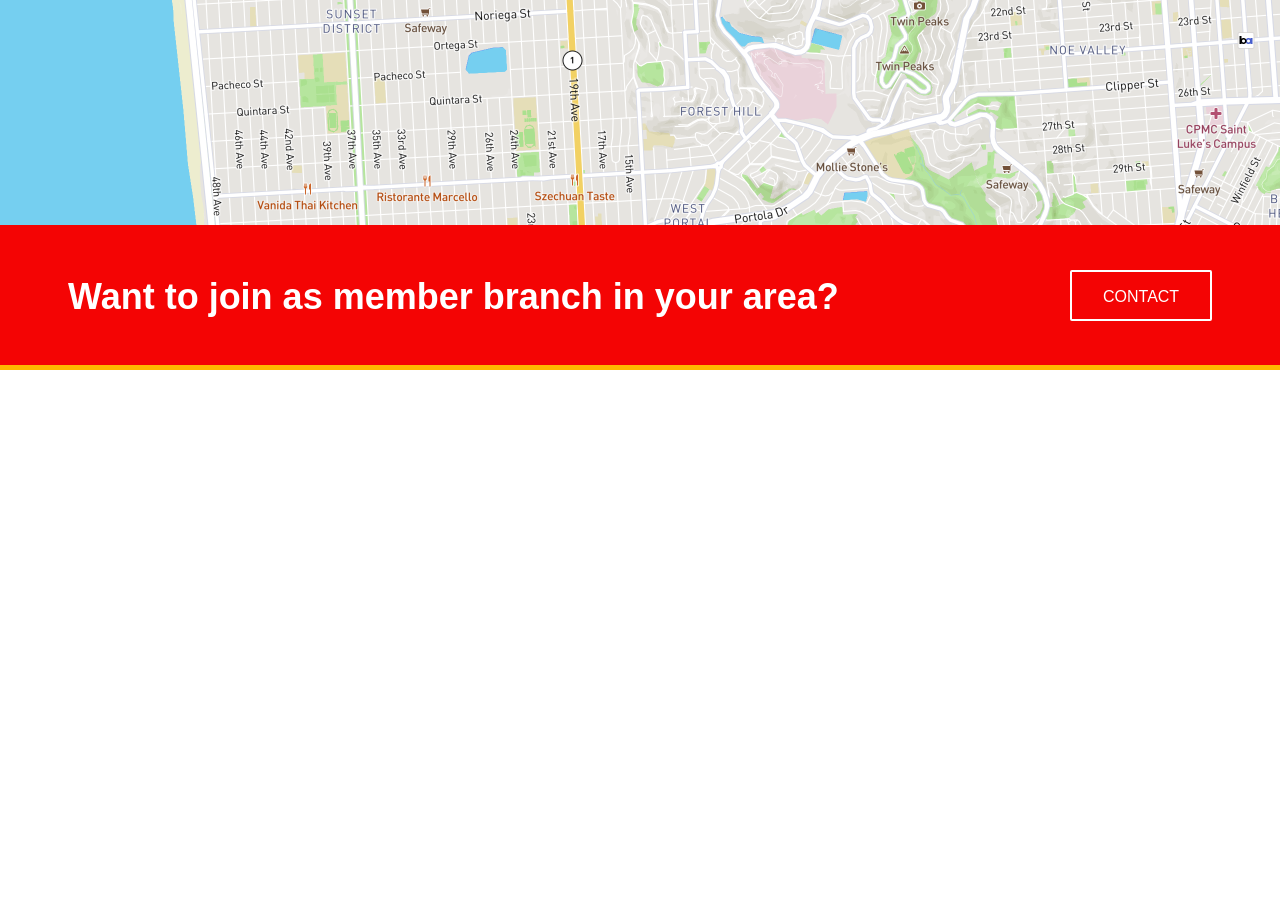
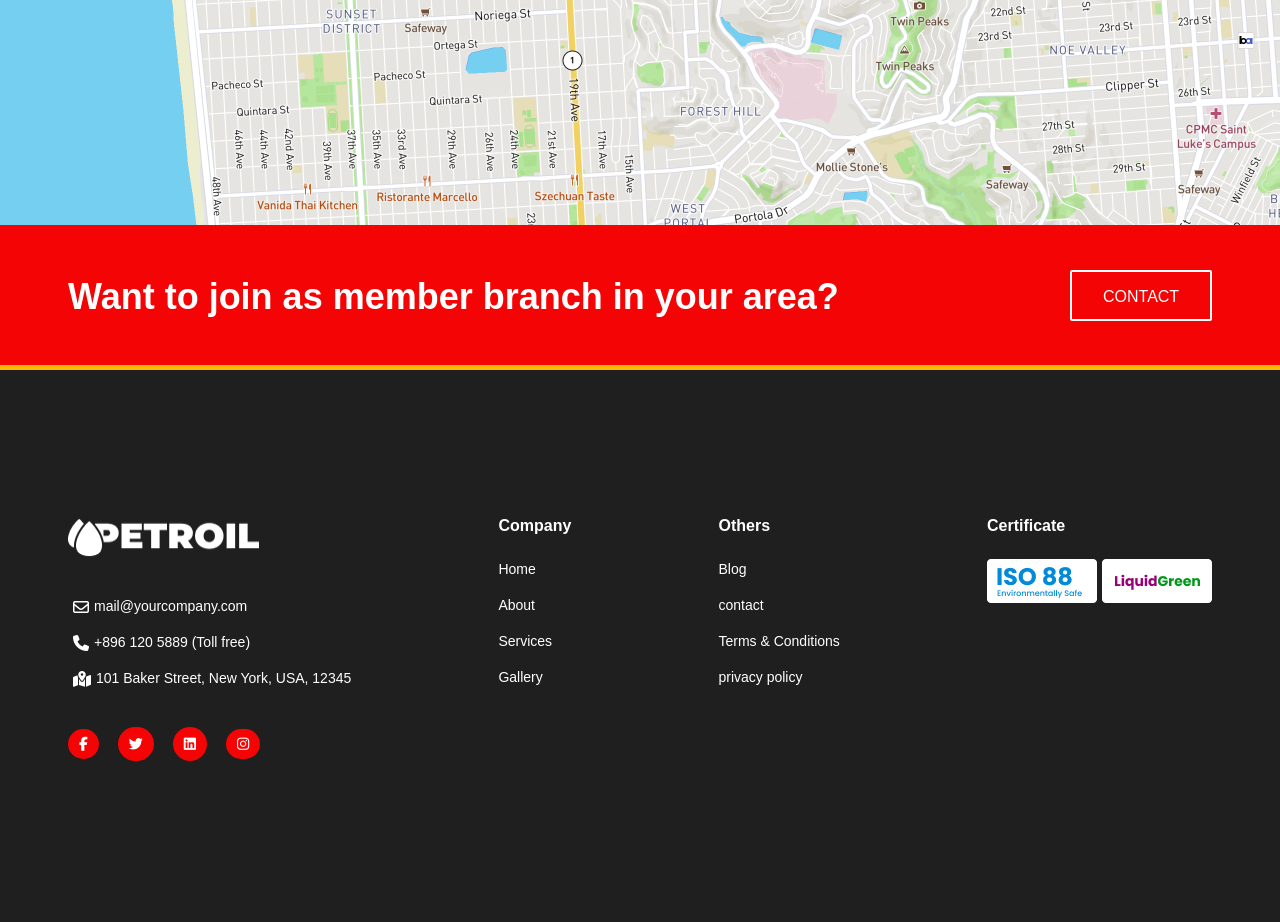
Before and after one commit to sultan93291/petroil, a website built with Vite: page index.html in a window 1280 px wide. Shown: the part 5294-6216 px from the top of the page. Before the commit the page ends 5664 px from the top, so only its background shows below. Built offline with nearby package versions, Linux system fonts and the light colour scheme; files whose address does not match are found by name.

Commit message:
descreption section done

```diff
--- a/index.html
+++ b/index.html
@@ -176,7 +176,7 @@
           read more
         </a>
       </div>
-      <div class="  w-[309px] h-[401px] pt-[76px] pl-[46px] bg-cover overflow-hidden"
+      <div class="  w-[309px] h-[401px] pt-[76px] pl-[46px] bg-cover  overflow-hidden"
         style="background: url(./images/red_pipe.png);">
         <h4 class="text-[24px] relative  font-[700] w-[220px] text-white mb-[52px]">lorem ipsum dolor sit amet
           consectetur
@@ -187,7 +187,7 @@
         </a>
       </div>
     </div>
-    <h5 class="ml-[1313px] mt-[28px] text-[16px] font-[700]">MORE FROM THE BLLOG ></h5>
+    <h5 class="ml-[1313px] mt-[28px] text-[16px] font-[700]  ">MORE FROM THE BLLOG ></h5>
   </section>
   <!-- ==== box ended here ==== -->
   <!-- ==== map started here ====  -->
@@ -205,8 +205,64 @@
     </div>
   </section>
   <!-- ==== contact ended here ==== -->
-  <!-- ==== banner started here ====  -->
-  <!-- ==== banner ended here ==== -->
+  <!-- ==== descreption started here ====  -->
+  <section class="w-auto h-[552px] pt-[144px] relative bg-[#1F1F1F]">
+    <div class="max-w-container mx-auto flex justify-between ">
+      <div class="flex-col">
+        <img src="./images/descLogo.png" class="bg-cover w-[192px] h-[44px]" alt=" logo">
+        <div class=" flex flex-col my-[38px] gap-y-[15px]">
+          <div class="flex items-center  ">
+            <i class="fa-regular fa-envelope text-white mx-[5px] "></i>
+            <a class=" text-white text-[14px]" href="mailto:abibdipto@gmail.com">mail@yourcompany.com</a>
+          </div>
+          <div class="flex items-center ">
+            <i class="fa-solid fa-phone text-white mx-[5px]"></i>
+            <a class=" text-white text-[14px]" href="tel:+8801707104399">+896 120 5889 (Toll free)</a>
+          </div>
+          <div class="flex items-center ">
+            <i class="fa-solid fa-map-location-dot text-white mx-[5px]"></i>
+            <a class=" text-white text-[14px]" href="#">101 Baker Street, New York, USA, 12345</a>
+          </div>
+        </div>
+        <div class="flex items-center  text-white text-[14px] gap-x-[19px] ">
+          <i
+            class="fa-brands fa-facebook-f py-[8px] px-[11px] rounded-full bg-red hover:text-red hover:bg-white transition duration-300"></i>
+          <i
+            class="fa-brands fa-twitter  py-[10px] px-[11px] rounded-full  hover:text-red hover:bg-white bg-red transition duration-300 "></i>
+          <i
+            class="fa-brands fa-linkedin  py-[10px] px-[11px] rounded-full  hover:text-red bg-red hover:bg-white transition duration-300"></i>
+          <i
+            class="fa-brands fa-instagram  py-[8px] px-[11px] rounded-full  hover:text-red bg-red hover:bg-white transition duration-300"></i>
+        </div>
+      </div>
+      <div class=" flex flex-col gap-y-[21px]">
+        <h5 class="text-[16px] font-[700] text-white"> Company</h5>
+        <ul class="flex flex-col capitalize gap-y-[15px] text-[14px] font-[400] text-white  ">
+          <li class="hover:text-red transition duration-300" ><a href="#">Home</a></li>
+          <li class="hover:text-red transition duration-300"><a href="#">About</a></li>
+          <li class="hover:text-red transition duration-300"><a href="#">Services</a></li>
+          <li class="hover:text-red transition duration-300"><a href="#">gallery</a></li>
+        </ul>
+      </div>
+      <div class=" flex flex-col gap-y-[21px]">
+        <h5 class="text-[16px] font-[700] text-white"> Others</h5>
+        <ul class="flex flex-col gap-y-[15px] text-[14px] font-[400] text-white ">
+          <li class="hover:text-red transition duration-300"><a href="#">Blog</a></li>
+          <li class="hover:text-red transition duration-300"><a href="#">contact</a></li>
+          <li class="hover:text-red transition duration-300"><a href="#">Terms & Conditions</a></li>
+          <li class="hover:text-red transition duration-300"><a href="#">privacy policy</a></li>
+        </ul>
+      </div>
+      <div class=" flex flex-col gap-y-[21px]">
+        <h5 class="text-[16px] font-[700] capitalize text-white">certificate </h5>
+        <div class="flex gap-x-[5px]">
+          <img src="./images/iso.png" class="w-[110px] h-[44px]" alt="iso logo">
+          <img src="./images/liquid.png" class="w-[110px] h-[44px]" alt="iso logo">
+        </div>
+      </div>
+    </div>
+  </section>
+  <!-- ==== descreption ended here ==== -->
   <!-- ==== banner started here ====  -->
   <!-- ==== banner ended here ==== -->
   <!-- ==== banner started here ====  -->
```
Also changed, not shown: images/descLogo.png (added), images/iso.png (added), images/liquid.png (added).
